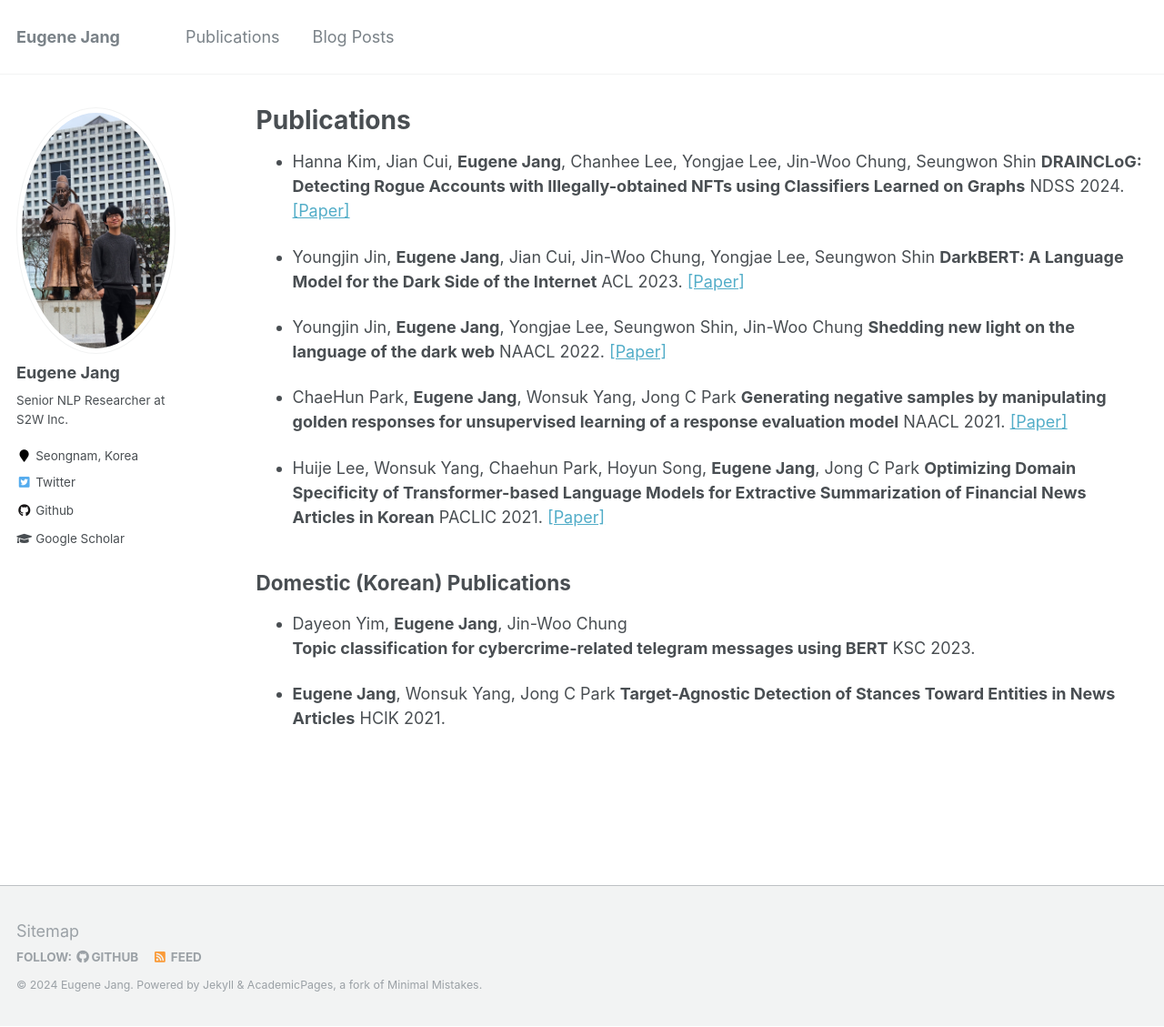
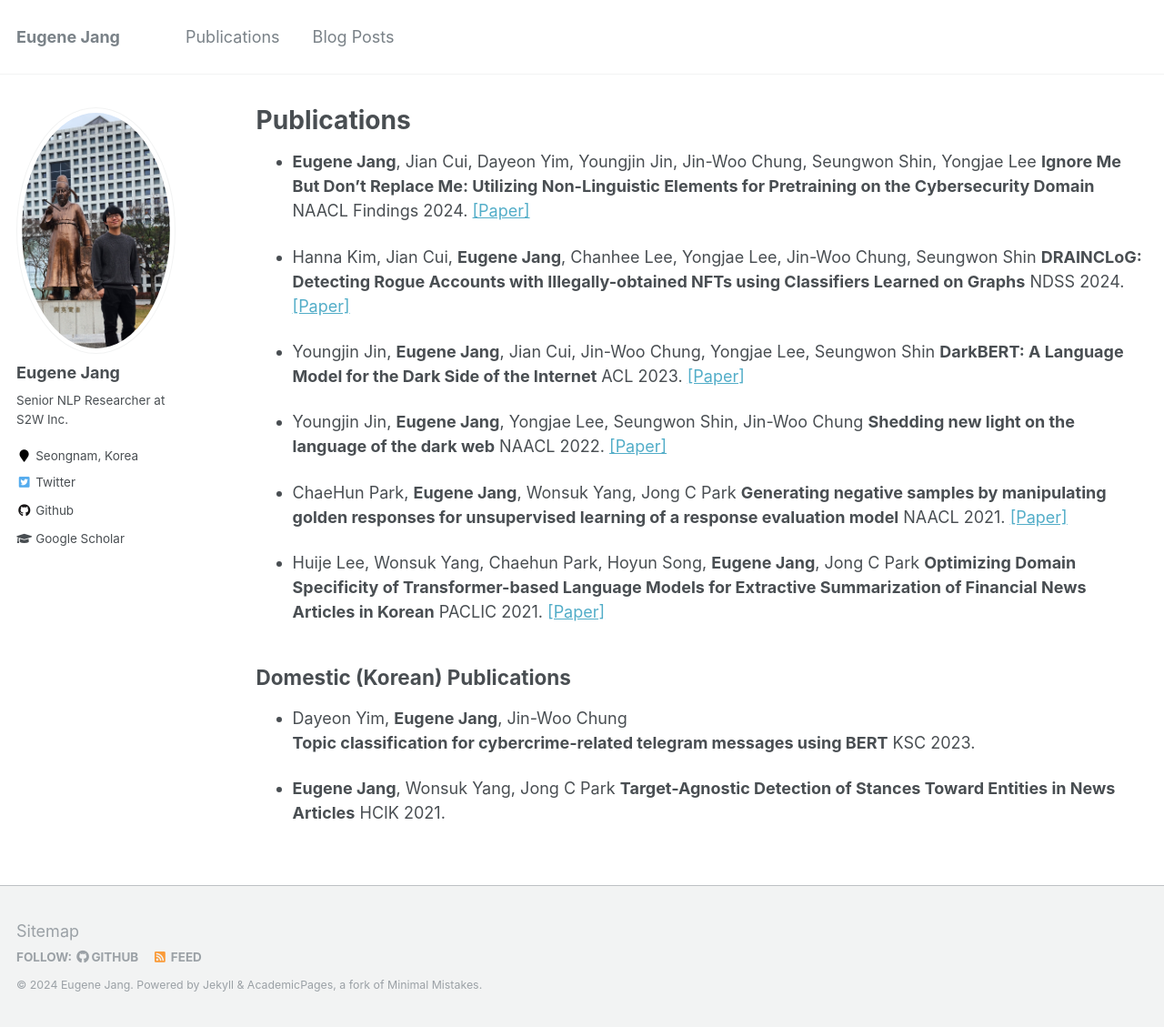
Before and after one commit to genesith/genesith.github.io, a Jekyll site: the page built from _pages/publications.md, in a window 1280 px wide and 1129 px high. Shown: the whole window at 91% size. Built offline with Jekyll 4.4.1, drawn with Linux system fonts in a browser that asks for light colours.

Commit message:
new publication

```diff
--- a/_pages/publications.md
+++ b/_pages/publications.md
@@ -4,6 +4,11 @@ title: "Publications"
 permalink: /publications/
 author_profile: true
 ---
+
+- __Eugene Jang__, Jian Cui, Dayeon Yim, Youngjin Jin, Jin-Woo Chung, Seungwon Shin, Yongjae Lee
+**Ignore Me But Don't Replace Me: Utilizing Non-Linguistic Elements for Pretraining on the Cybersecurity Domain**
+NAACL Findings 2024.
+[\[Paper\]](https://arxiv.org/abs/2403.10576)
 
 - Hanna Kim, Jian Cui, __Eugene Jang__, Chanhee Lee, Yongjae Lee, Jin-Woo Chung, Seungwon Shin
 **DRAINCLoG: Detecting Rogue Accounts with Illegally-obtained NFTs using Classifiers Learned on Graphs**
```
